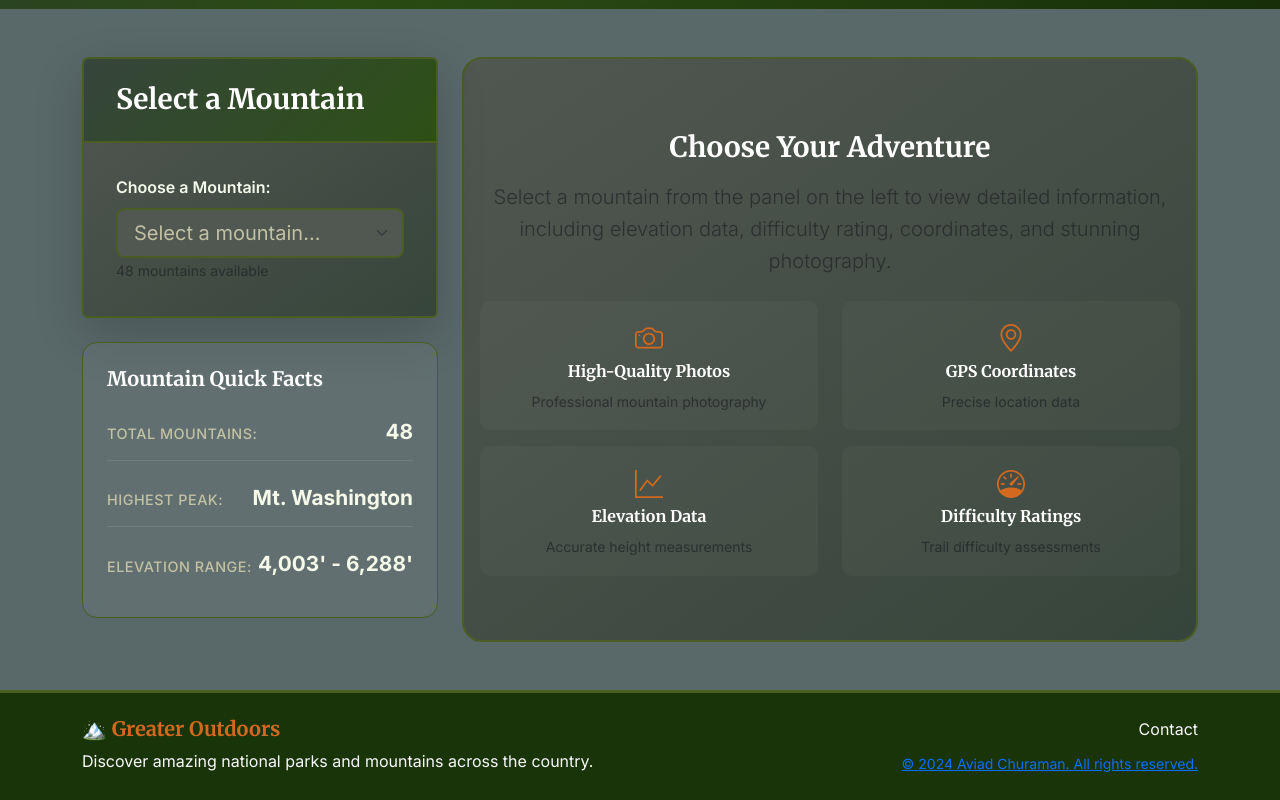
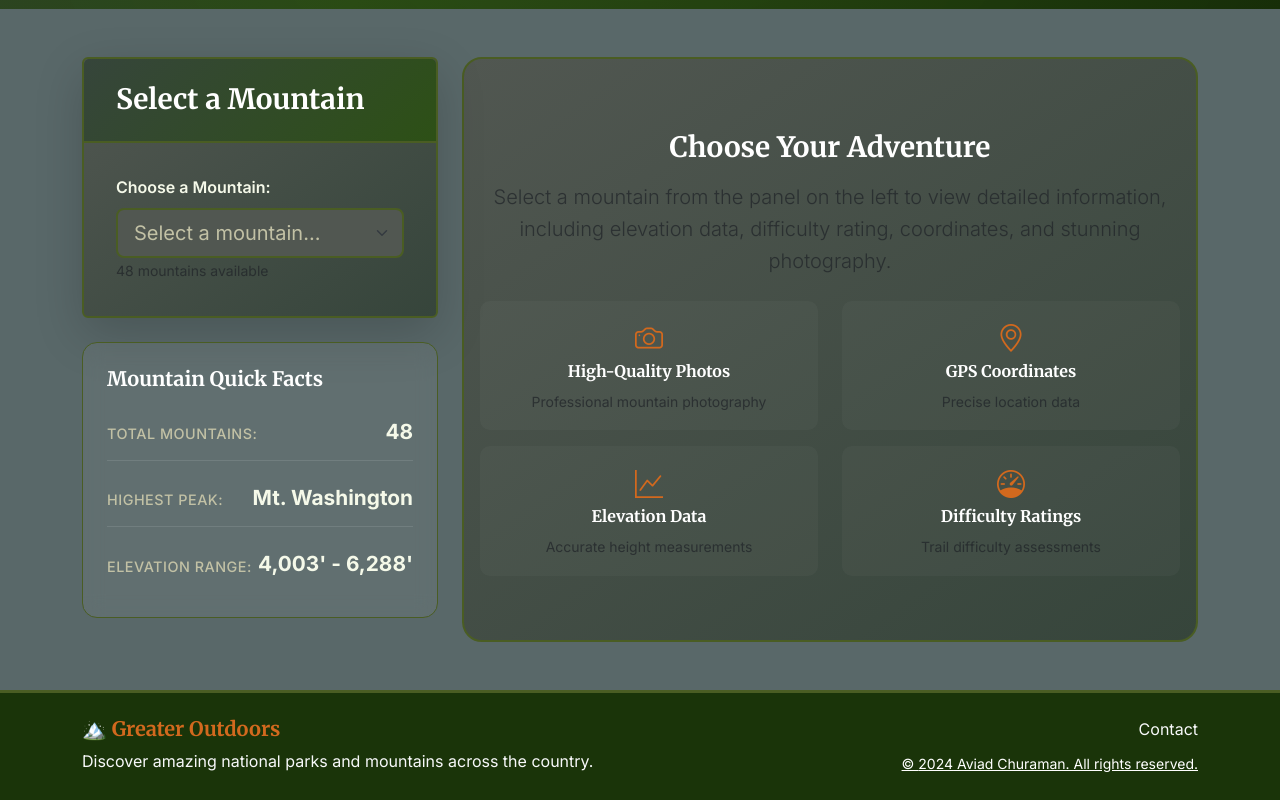
Before and after one commit to av1ad/enjoy-the-outdoors-remake, a React (Create React App) app: page /mountains in a window 1280 px wide. Shown: the part 640-1440 px from the top of the page. Built offline with nearby package versions, Linux system fonts and the light colour scheme.

Commit message:
Edited footer

```diff
--- a/src/components/Footer.tsx
+++ b/src/components/Footer.tsx
@@ -16,7 +16,7 @@ const Footer: React.FC = memo(() => {
               <a href="mailto:aviadchuraman@gmail.com" className="text-light text-decoration-none">Contact</a>
             </div>
             <small className="text-white">
-              <a href="https://github.com/av1ad">© {currentYear} Aviad Churaman. All rights reserved.</a>
+              <a href="https://github.com/av1ad" className='text-white'>© {currentYear} Aviad Churaman. All rights reserved.</a>
             </small>
           </div>
         </div>
```
